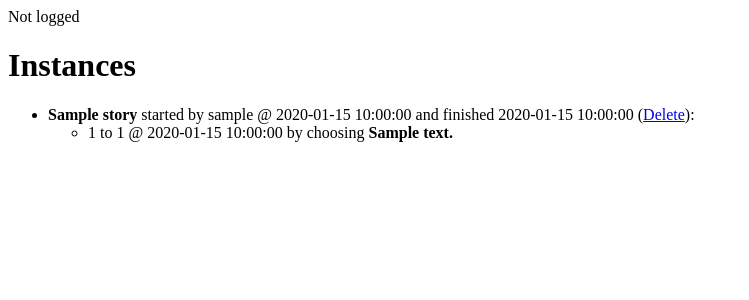
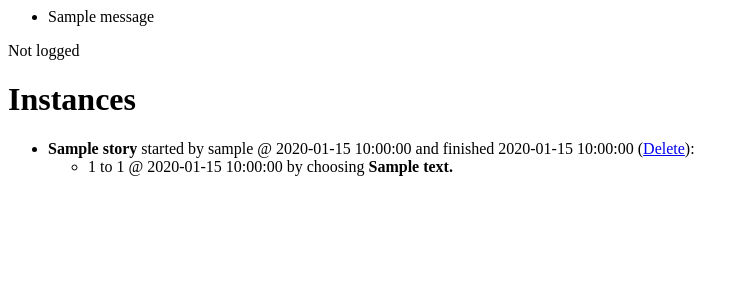
Before and after one commit to kokotchY/story_hero, a Flask app: page /instances in a window 1280 px wide. Shown: the top 300 px of the page, without its empty margins (0-749 px from the left). Run offline with Flask 2, Linux system fonts and the light colour scheme; a user stored in the database is signed in; tables that the repository leaves empty hold one stand-in row (values such as "Sample post"); one stand-in notice (Sample message) is shown.

Commit message:
Display flash messages

```diff
--- a/app/templates/layout.html
+++ b/app/templates/layout.html
@@ -3,6 +3,15 @@
 		<title>Game</title>
 	</head>
 	<body>
+		{% if get_flashed_messages() %}
+		<div class="messages">
+			<ul>
+				{% for message in get_flashed_messages() %}
+				<li>{{message}}</li>
+				{% endfor %}
+			</ul>
+		</div>
+		{% endif %}
 		{% if 'logged' in session and session['logged']%}
 		<div>
 			Logged as {{session['username']}}.
```
